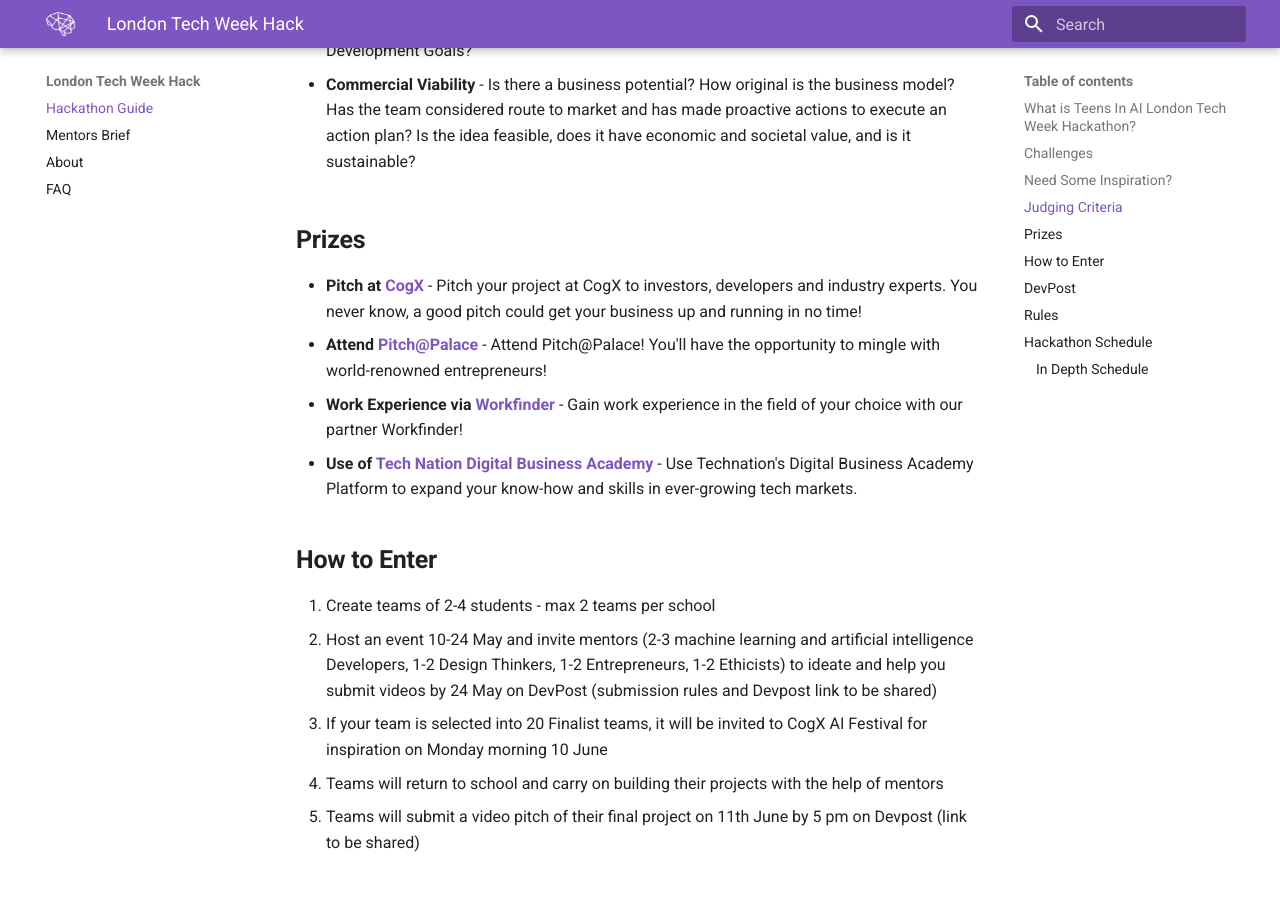
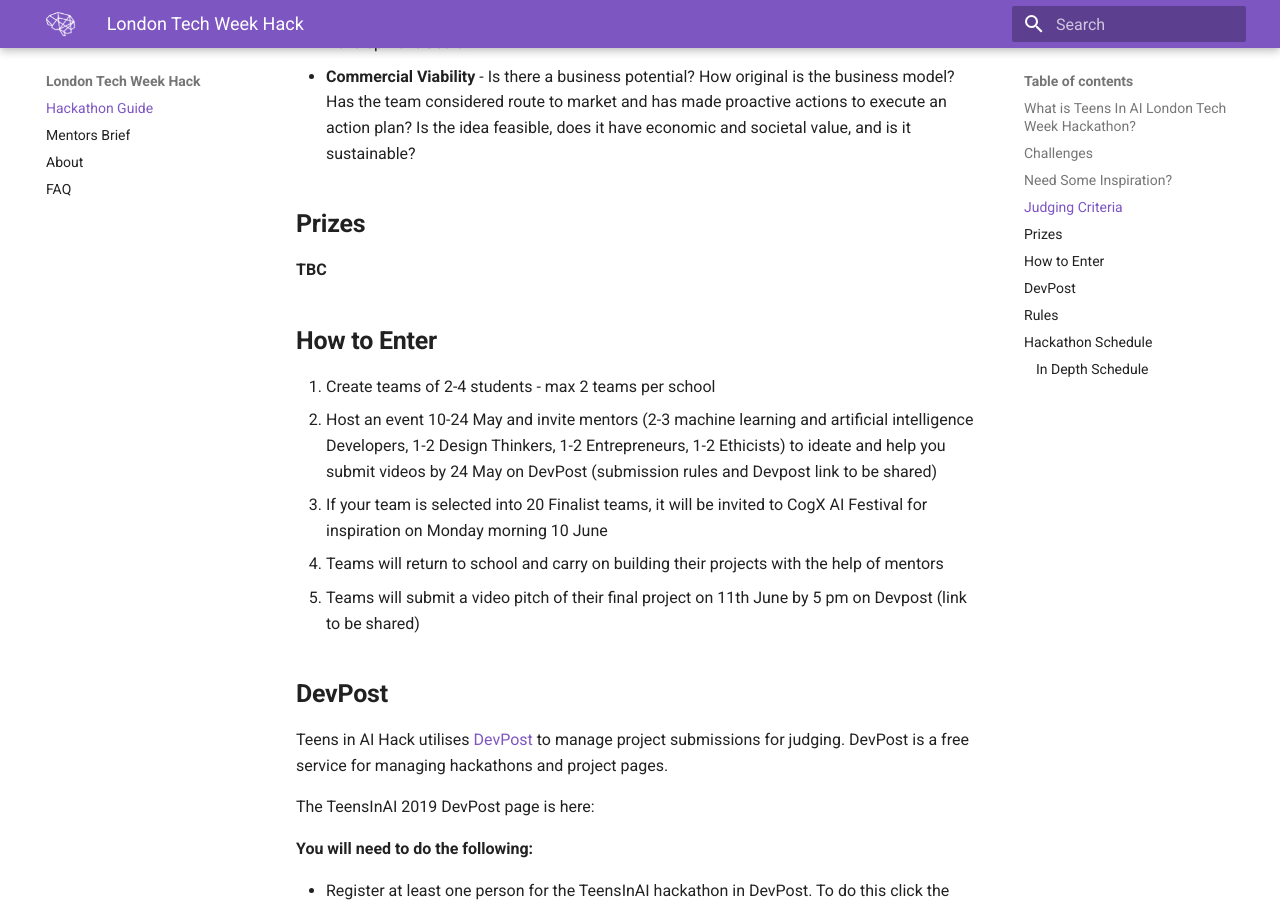
Before and after one commit to elenasinel/tech-week, an MkDocs documentation site: the page built from docs/index.md, in a window 1280 px wide and 900 px high, scrolled down 4050 px. Built offline with MkDocs 1.6.1 and Material for MkDocs 9.7.7, drawn with Linux system fonts in a browser that asks for light colours.

Commit message:
Update Documentation “index”

```diff
--- a/docs/index.md
+++ b/docs/index.md
@@ -43,25 +43,15 @@
 
 Our panel of judges will analyse projects based on the criteria listed below. They will base their judgement on both the product you produce, the code you write and your video pitch.
 
+
+
 * **Design & Implementation** - Does it work? Is it implementable? Did the team think about the user interface (UI) and user experience (UX)?
  Was the product designed with humans in mind?
-
-
-
 * **Innovation:** How innovative / creative / unique is the idea? Was there a novel approach applied to solve the problem?
-
-
-
 * **Technical Complexity** - Is the project technically impressive? Complex?
  How technically sophisticated / advanced / elegant was the solution?
-
-
-
 *
 **Social Impact** - How impactful is the idea? Can it impact the lives of many people in a significant way? Is the idea aligned with and addresses any of the UN Sustainable Development Goals?
-
-
-
 * **Commercial Viability** - Is there a business potential?
  How original is the business model? Has the team considered route to market and has made proactive actions to execute an action plan?  Is the idea feasible, does it have economic and societal value,
   and is it sustainable?
@@ -70,10 +60,7 @@
 
 ## **Prizes**
 
-* **Pitch at [CogX](https://cogx.co)** - Pitch your project at CogX to investors, developers and industry experts. You never know, a good pitch could get your business up and running in no time!
-* **Attend [Pitch@Palace](https://pitchatpalace.com/)** - Attend Pitch@Palace! You'll have the opportunity to mingle with world-renowned entrepreneurs!
-* **Work Experience via [Workfinder](https://www.workfinder.com/)** - Gain work experience in the field of your choice with our partner Workfinder!
-* **Use of [Tech Nation Digital Business Academy](https://digitalbusinessacademy.technation.io/)** - Use Technation's Digital Business Academy Platform to expand your know-how and skills in ever-growing tech markets.
+**TBC**
 
 ## **How to Enter**
 
```
